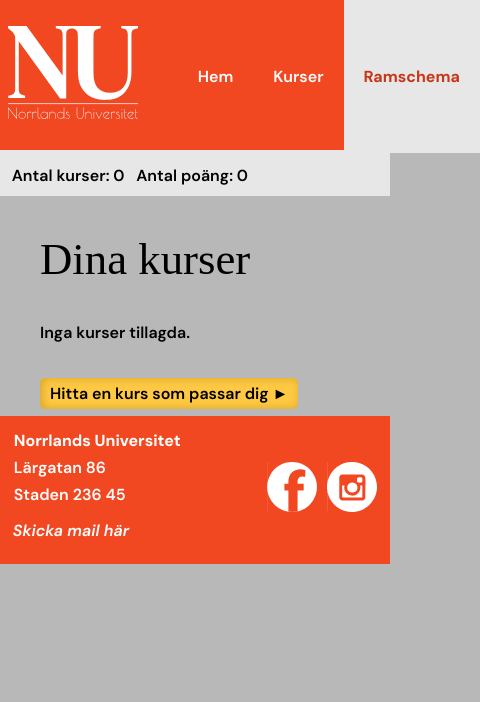
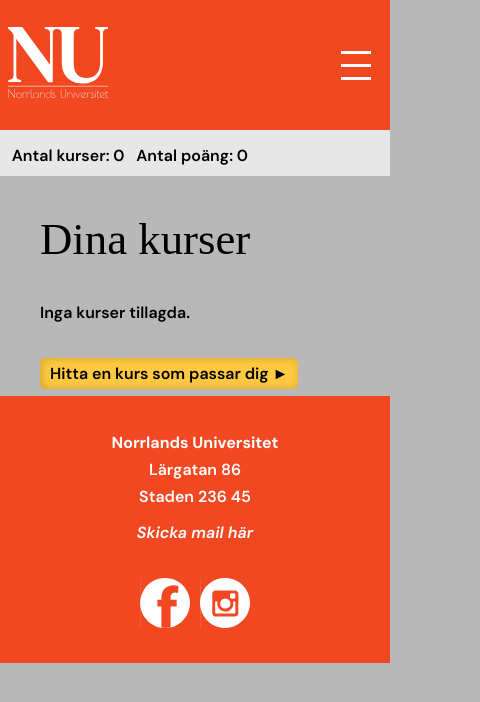
Before and after one commit to kimdude/norrlands-universitet, an Angular app: page /schedule in a window 390 px wide. Shown: the top 702 px of the page, 480 px wide, since content can reach past the window. Built offline with nearby package versions, Linux system fonts and the light colour scheme; a web font is replaced by a local one.

Commit message:
Gjort webbplatsen responsiv.

```diff
--- a/src/app/app.component.css
+++ b/src/app/app.component.css
@@ -15,6 +15,8 @@ header {
 }
 
 #navigation {
+    z-index: 1000;
+    align-content: center;
     margin-left: auto;
     margin-right: 2%;
 }
@@ -48,3 +50,16 @@ a {
 #someLinks > a {
     margin: 5px;
 }
+
+/* Screens under 800px*/
+@media screen and (max-width: 800px) {
+    footer { flex-direction: column; padding-top: 30px; padding-bottom: 30px; }
+    footer > div { margin-left: auto; margin-right: auto; text-align: center; }
+    #someLinks { margin-top: 20px; }
+}
+
+/* Screens under 640px*/
+@media screen and (max-width: 640px) {
+    header { height: 130px; }
+    #logo > img { width: 100px; }
+}
--- a/src/app/pages/courses/courses.component.css
+++ b/src/app/pages/courses/courses.component.css
@@ -77,6 +77,16 @@ li:hover {
     background-color: #B8B8B8;
 }
 
+#filterBtn {
+    position: absolute;
+    margin-left: 85%;
+    margin-top: -40px;
+    background-color: transparent;
+    border-color: #F24822;
+    box-shadow: 2px 0px 10px inset rgba(167, 167, 167, 0.7);
+    color: #F24822;
+}
+
 /* Courses */
 #searchResults {
     line-height: 0px;
@@ -88,6 +98,7 @@ article {
     display: flex;
     padding: 20px 3%;
     margin: 20px 0px;
+    overflow: scroll;
     background-color: #E7E7E7;
     border-radius: 5px;
     box-shadow: 2px 0px 15px rgba(167, 167, 167, 0.7);
@@ -118,7 +129,7 @@ article > button:hover {
 }
 
 #loadBtn {
-    margin-left: auto;
+    margin-left: 40%;
     margin-right: auto;
     background-color: transparent;
     border-color: #F24822;
@@ -147,10 +158,10 @@ article > div > a {
 .confirm {
     display: flex;
     position:fixed;
-    left: 40%;
-    right: 40%;
+    left: 30%;
+    right: 30%;
     bottom: 20px;
-    width: 30%;
+    width: 40%;
     align-items: center;
     justify-content: center;
     padding: 10px;
@@ -162,11 +173,37 @@ article > div > a {
 }
 
 .confirm > a {
+    margin-bottom: 0px;
     margin-left: 5px;
     color: #fff;
     text-decoration: none;
 }
 
-@media screen and (max-width: 800) {
-    #filterBtn { }
+.confirm > p {
+    margin: 0px;
 }
+
+/* Screens under 800px*/
+@media screen and (max-width: 800px) {
+    #inputs { display: block; }
+    #filter { margin-left: 3%; }
+    label { display: block; margin-top: 15px; margin-left: 0px; }
+    #sort { margin-left: 3%; margin-top: 20px;}
+    input, select { width: 70%; }
+    .confirm { width: 60%; left: 20%; right: 20%; }
+    #loadBtn { margin-left: 40%; }
+}
+
+/* Screens under 640px*/
+@media screen and (max-width: 640px) {
+    article { flex-direction: column; }
+    article > button { margin-right: auto; margin-top: 30px;}
+    article > div { margin-left: 3%; margin-right: 3%; }
+    .confirm { width: 70%; left: 15%; right: 15%;}
+    #filterBtn { margin-left: 76%; }
+}
+
+@media screen and (max-width: 640px) {
+    #seeMoreDiv { flex-direction: column; }
+    #seeMoreDiv > p { margin-left: auto; margin-right: 2%;}
+}
--- a/src/app/pages/courses/courses.component.html
+++ b/src/app/pages/courses/courses.component.html
@@ -13,6 +13,7 @@
             <p>Sortera</p>
             <img [src]="sortIcon" width="30" alt="Sortera knapp">
         </div>
+        <button *ngIf="filterBtn" (click)="displayFilters()" id="filterBtn">Sök</button>
     </div>
     <ul *ngIf="clicked" (click)="sortList($event)">
         <li>Kursnamn</li>
@@ -20,7 +21,6 @@
         <li>Kurskod</li>
         <li>Poäng</li>
     </ul>
-    <button *ngIf="filterBtn" (click)="displayFilters()" id="filterBtn">Sök</button>
 </div>
 <img [src]="filterIcon" width="40" alt="Ikon för filtrering" id="filterMenu" *ngIf="mediumScreen" (click)="displayFilters()">
 <!-- Courses -->
--- a/src/app/pages/home/home.component.css
+++ b/src/app/pages/home/home.component.css
@@ -56,7 +56,7 @@ section {
     color: black;
 }
 
-/**/
+/* Child component */
 #courseList {
     width: 80%;
     margin-top: 100px;
@@ -67,7 +67,18 @@ section {
     background-color: #B8B8B8;
 }
 
+/* Animations */
 @keyframes dropBanner {
     0% {top: -400px;}
     100% {top: 0px;}
 }
+
+/* Screens under 800px */
+@media screen and (max-width: 800px) {
+    #introText { width: 80%; }
+}
+
+/* Screens under 640px */
+@media screen and (max-width: 640px) {
+    #courseList { margin-top: 70px; }
+}
--- a/src/app/partials/navigation/navigation.component.css
+++ b/src/app/partials/navigation/navigation.component.css
@@ -1,3 +1,29 @@
+/* Button */
+button {
+    display: flex;
+    flex-direction: column;
+    background-color: transparent;
+    border: none;
+}
+
+.line {
+    display: block;
+    background-color: #fff;
+    height: 3px;
+    width: 30px;
+    margin: 5px;
+}
+
+#line1 {
+    transform: rotate(38deg);
+}
+
+#line2 {
+    transform: rotate(-38deg);
+    margin-top: -7px;
+}
+
+/* Menu list */
 ul {
     display: flex;
     margin: 0px;
@@ -15,3 +41,10 @@ a {
     background-color: #E7E7E7;
     color: #C73717;
 }
+
+/* Screens under 640px */
+@media screen and (max-width: 640px) {
+    ul { flex-direction: column; margin-top: 130px; background-color: #F24822; padding-left: 0px; padding-bottom: 30px; box-shadow: 0px 20px 10px rgba(99, 99, 99, 0.5); }
+    a { padding: 20px 20px; }
+    #closeBtn { margin-top: 20px; margin-left: auto; margin-right: auto; }
+}
--- a/src/app/partials/navigation/navigation.component.html
+++ b/src/app/partials/navigation/navigation.component.html
@@ -1,8 +1,17 @@
 <!-- Main navigation -->
 <nav>
-    <ul>
+    <button *ngIf="smallScreen" (click)="displayMenu()">
+        <span class="line"></span>
+        <span class="line"></span>
+        <span class="line"></span>
+    </button>
+    <ul *ngIf="!smallScreen">
         <a routerLink="home" routerLinkActive="active"><li>Hem</li></a>
         <a routerLink="courses" routerLinkActive="active"><li>Kurser</li></a>
         <a routerLink="schedule" routerLinkActive="active"><li>Ramschema</li></a>
+        <button id="closeBtn" *ngIf="closeBtn" (click)="displayMenu()">
+            <span class="line" id="line1"></span>
+            <span class="line" id="line2"></span>
+         </button>
     </ul>
 </nav>
--- a/src/app/partials/navigation/navigation.component.ts
+++ b/src/app/partials/navigation/navigation.component.ts
@@ -1,12 +1,37 @@
+import { NgIf } from '@angular/common';
 import { Component } from '@angular/core';
 import { RouterLink, RouterLinkActive } from '@angular/router';
 
 @Component({
   selector: 'app-navigation',
-  imports: [RouterLink, RouterLinkActive],
+  imports: [RouterLink, RouterLinkActive, NgIf],
   templateUrl: './navigation.component.html',
   styleUrl: './navigation.component.css'
 })
 export class NavigationComponent {
+  smallScreen: boolean = false;
+  closeBtn: boolean = false;
 
+  ngOnInit(){
+    this.getScreen();
+  }
+
+  //Getting screen size
+  getScreen(): void {
+    const screenSize: number = window.innerWidth;
+
+    if(screenSize < 640) {
+      this.smallScreen = true;
+      this.closeBtn = true;
+    }
+  }
+
+  displayMenu(): void {
+    if(this.smallScreen === false) {
+      this.smallScreen = true;
+    } else {
+      this.smallScreen = false;
+      this.closeBtn = true;
+    }
+  }
 }
--- a/src/app/partials/saved-courses/saved-courses.component.css
+++ b/src/app/partials/saved-courses/saved-courses.component.css
@@ -26,6 +26,7 @@ article > button, #moreBtn  {
 }
 
 article > button:hover, #emptyList > a:hover, #moreBtn:hover  {
+    overflow: scroll;
     box-shadow: 0px 0px 15px 2px inset rgba(192, 148, 37,0.7);
 }
 
@@ -70,3 +71,10 @@ article > div > a {
     background-color: #FFC943;
     box-shadow: 2px 0px 10px inset rgba(192, 148, 37,0.7);
 }
+
+/* Screens under 800px*/
+@media screen and (max-width: 800px) {
+    article { flex-direction: column; }
+    article > button { margin-right: auto; margin-top: 30px;}
+    article > div { margin-left: 3%; margin-right: 3%; }
+}
--- a/src/app/partials/saved-courses/saved-courses.component.ts
+++ b/src/app/partials/saved-courses/saved-courses.component.ts
@@ -21,7 +21,6 @@ export class SavedCoursesComponent {
 
   ngOnInit() {
     this.fetchList();
-    console.log(this.parentComp)
   }
 
   //Fetching course list
```
Also changed, not shown: src/app/pages/courses/courses.component.ts (line endings or trailing spaces), 1 other file (tests, documents, lock files or other folders).
